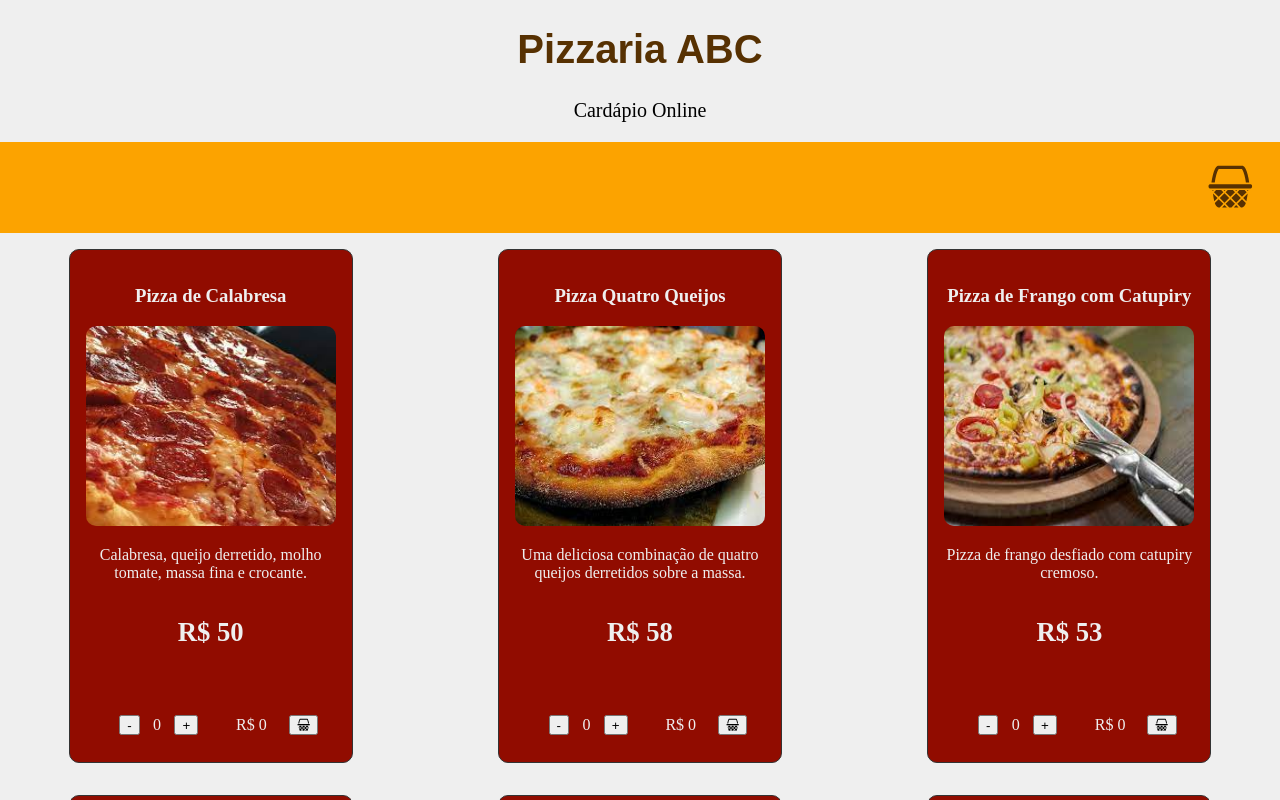
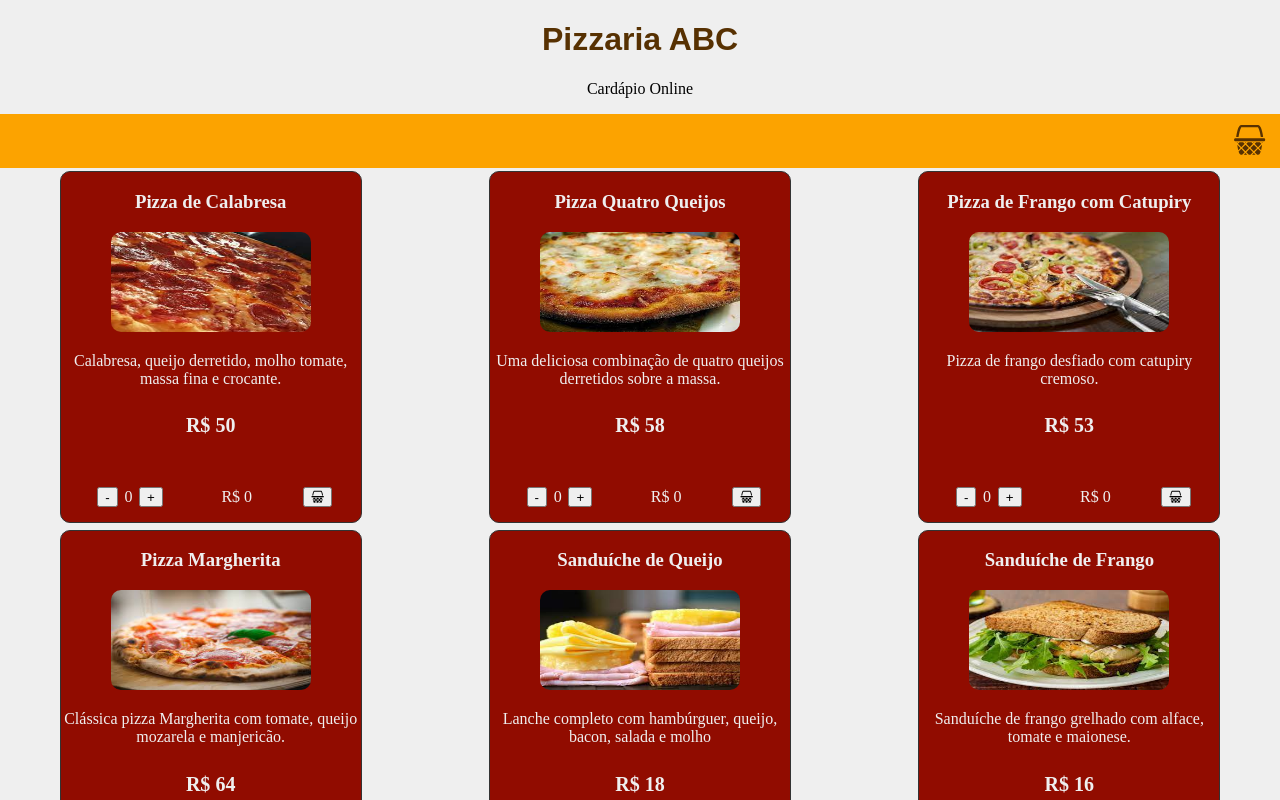
Before and after one commit to Jjunior112/Cardapio_virtual, a React (Vite) app: page / in a window 1280 px wide. Shown: the top 800 px of the page. Built offline with nearby package versions, Linux system fonts and the light colour scheme.

Commit message:
header fixo e msg de sucesso inserida

```diff
--- a/src/App.css
+++ b/src/App.css
@@ -14,13 +14,13 @@
   background-color: var(--cor3);
   color: var(--cor1);
   border: 1px solid #333;
-  width: 250px;
-  height: 480px;
+  width: 300px;
+  height: 350px;
   border-radius: 10px;
-  padding: 1em;
+  padding: 0;
   margin: 0 auto;
-  margin-top: 1em;
-  margin-bottom: 1em;
+  margin-top: .2em;
+  margin-bottom: .2em;
   transition: .5s ease-in-out;
   text-align: center;
 }
@@ -41,12 +41,12 @@ h4 {
 }
 
 .cardCardapio h4 {
-  font-size: 20pt;
+  font-size: 15pt;
 }
 
 .cardCardapio img {
-  width: 250px;
-  height: 200px;
+  width: 200px;
+  height: 100px;
   border-radius: 10px;
 }
 
@@ -74,7 +74,7 @@ h4 {
 .add button,
 .count button {
   height: 20px;
-  margin: 1em;
+  margin: .5em;
 }
 
 .add button:hover,
@@ -85,46 +85,67 @@ h4 {
 
 .count {
   display: flex;
-  padding: 1em;
+  padding: .5em;
   justify-content: center;
   align-items: center;
 }
 
 /*Cart*/
 
-.msgHide{
+.msgHide {
   display: none;
 
 }
-.msgShow{
+
+.msgShow {
   background-color: var(--cor5);
   color: var(--cor1);
 }
-.cartHide{
+
+.cartHide {
   display: none;
 
 }
-.cart{
+
+.cart {
   background-color: var(--cor3);
   color: var(--cor1);
-  padding: 1em;
-  overflow-y: hidden;
+  padding: .5em;
+  height: 150px;
+  overflow-x: scroll;
 }
-.cart:hover{
-  background-color: var(--cor6);
-  color: var(--cor2);
-  cursor: pointer;
-}
-.cartInfo{
+
+
+.cartInfo {
   display: grid;
-  grid-template-columns: repeat(4,1fr);
+  grid-template-columns: repeat(4, 1fr);
   border-bottom: 1px solid var(--cor2);
 }
 
-.cartInfo p{
+.cartInfo p {
   font-weight: 900;
 }
-.cartFinal{
+
+.cartFinal {
   display: grid;
-  grid-template-columns: repeat(4,1fr);
+  grid-template-columns: repeat(4, 1fr);
 }
+
+@media (width<600px) {
+  .cardCardapio {
+    width: 100%;
+    border-radius: 0;
+    margin: 0;
+  }
+
+  .cardCardapio:hover {
+    transform: scale(1);
+    box-shadow: none;
+  }
+
+  .count {
+
+    padding: 0em;
+
+  }
+}
--- a/src/App.jsx
+++ b/src/App.jsx
@@ -5,7 +5,7 @@ import CardCardapio from "./components/layout/CardCardapio"
 
 import Header from './components/layout/Header';
 import Footer from './components/layout/Footer';
-import { useState } from 'react';
+import { useState, useEffect } from 'react';
 
 
 
@@ -204,11 +204,33 @@ function App() {
       setCartClass('cartHide')
     }
   }
+  const [isNavSticky, setIsNavSticky] = useState(false);
+
+  useEffect(() => {
+    const handleScroll = () => {
+      const scrollY = window.scrollY;
+      // Defina o valor a partir do qual você deseja que a navbar fique fixa.
+      const stickyThreshold = 100;
+      setIsNavSticky(scrollY > stickyThreshold);
+    };
+
+    window.addEventListener('scroll', handleScroll);
+    return () => {
+      window.removeEventListener('scroll', handleScroll);
+    };
+  }, []);
+  const showMessageForSeconds = (seconds) => {
+    setMsg('msgShow');
+    setTimeout(() => {
+      setMsg('msgHide');
+    }, seconds * 1000);
+  };
+
 
 
   return (
     <>
-      <div className='fixed'>
+      <div className={` ${isNavSticky ? 'sticky' : ''}`}>
         <Header cart={cartShow} msg={msg} />
 
         <div className={cartClass}>
@@ -267,6 +289,9 @@ function App() {
                       console.log(cart);
 
                       setCount(0);
+                      showMessageForSeconds(2)
+
+
                     }
 
 
--- a/src/components/layout/Header.jsx
+++ b/src/components/layout/Header.jsx
@@ -1,7 +1,9 @@
+
 import NavBar from "./NavBar"
 
 
-const Header = ({ cart,msg }) => {
+const Header = ({ cart, msg }) => {
+
     return (
         <header>
             <h1>Pizzaria ABC</h1>
--- a/src/index.css
+++ b/src/index.css
@@ -14,14 +14,25 @@ body {
   padding: 0;
   box-sizing: border-box;
   background-color: var(--cor1);
+
+}
+
+.sticky {
+  position: fixed;
+  top: 0;
+  left: 0;
+  width: 100%;
+  z-index: 100;
+  background-color: var(--cor1);
+  box-shadow: 2px 2px 2px 2px var(--cor2);
 }
 
 header {
   text-align: center;
-  font-size: 15pt;
+  font-size: 12pt;
+
 
 }
-
 
 header h1 {
   color: var(--cor5);
@@ -35,14 +46,15 @@ nav {
   justify-content: end;
   align-items: center;
   background-color: var(--cor6);
-  padding: 1em;
+  padding: .5em;
 }
-nav button{
+
+nav button {
   background-color: transparent;
   border: none;
 }
 nav svg {
-  font-size: 35pt;
+  font-size: 25pt;
   color: var(--cor5);
 }
 
@@ -52,15 +64,14 @@ nav svg:hover {
 }
 
 main {
-
   display: grid;
   grid-template-columns: repeat(3, 1fr);
   background-color: var(--cor1);
   flex-wrap: wrap;
   column-gap: .5em;
 
+
 }
-
 
 footer {
   text-align: center;
@@ -85,11 +96,12 @@ footer a:not(:first-child) {
   margin-left: 1em;
 }
 
-::-webkit-scrollbar{
+::-webkit-scrollbar {
   background-color: var(--cor6);
   width: 10px;
 }
-::-webkit-scrollbar-thumb{
+
+::-webkit-scrollbar-thumb {
   background-color: var(--cor3);
   border-radius: 10px;
 
```
